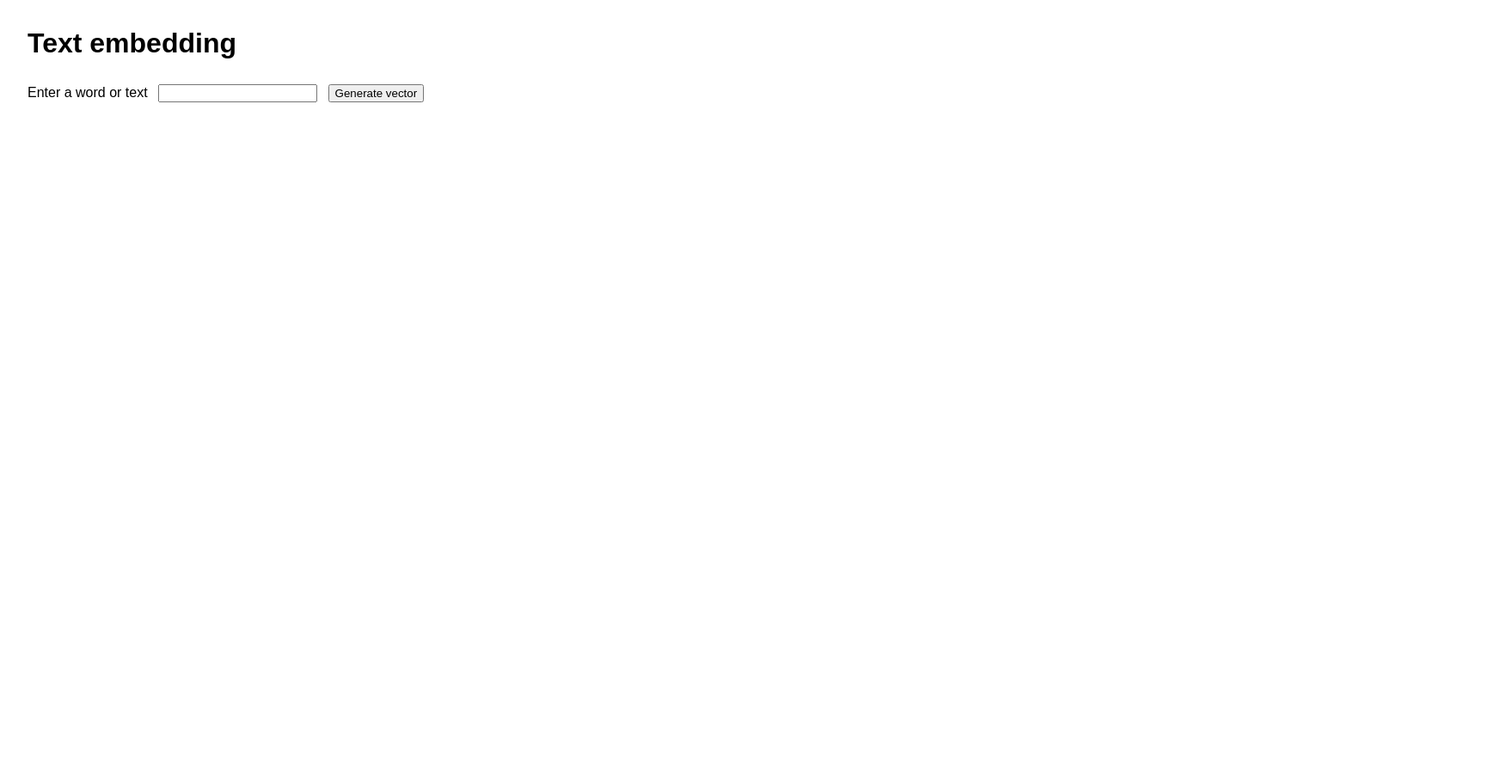
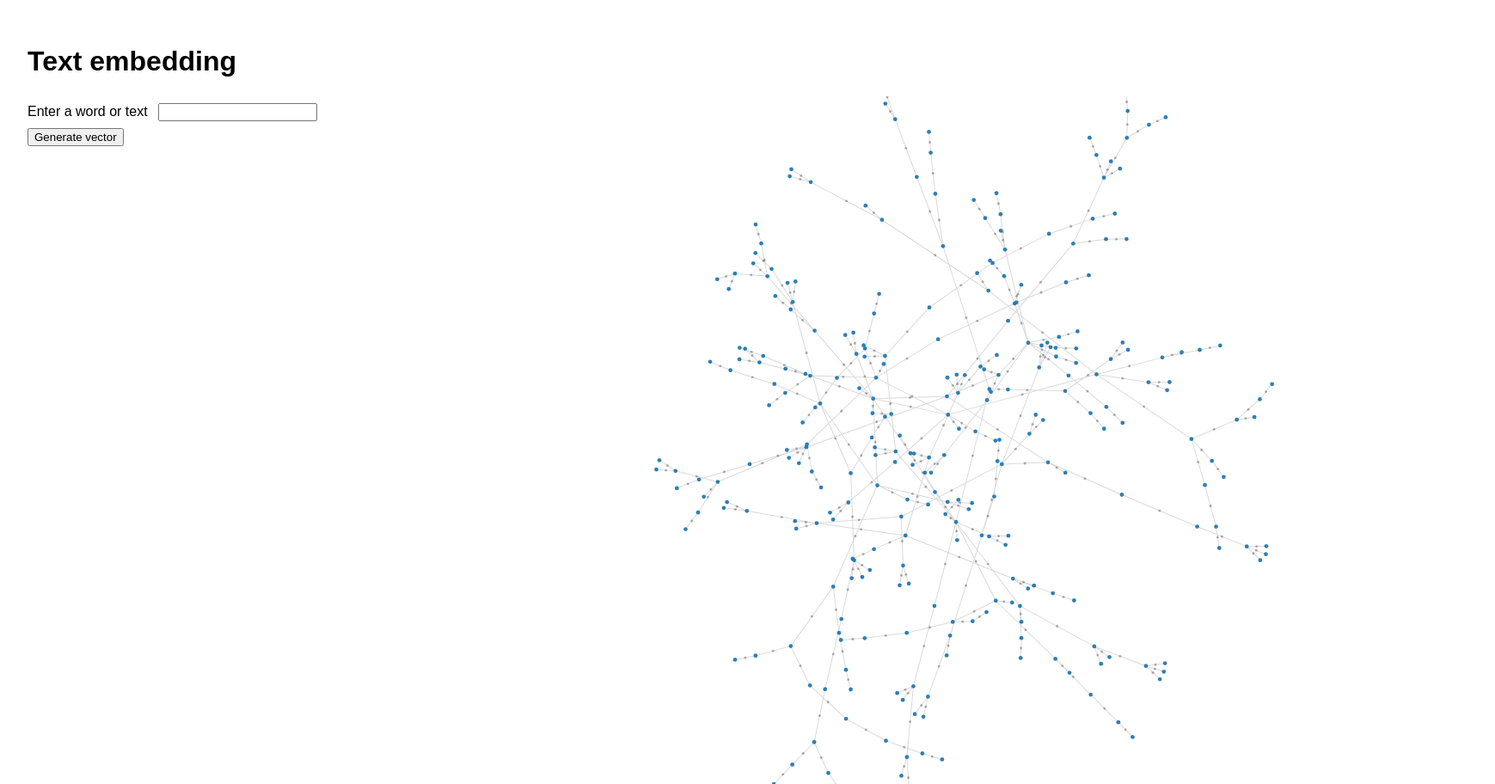
Before and after one commit to Blockbuster2398/Rowdy-Hacks-2026-Code-Visualization, a website built with Vite: page index.html in a window 1280 px wide. Shown: the whole page at 86% size, 1739 px wide, since content can reach past the window. Before the commit the page ends 800 px from the top, so only its background shows below. Built offline with nearby package versions, Linux system fonts and the light colour scheme; animation ran at ten frames a second.

Commit message:
graph prototype

```diff
--- a/index.html
+++ b/index.html
@@ -8,6 +8,8 @@
   <body>
     <main>
       <h1>Text embedding</h1>
+      <div class="content">
+        <section class="embedding-panel">
           <form id="embedding-form">
             <label for="text-input">Enter a word or text</label>
             <input id="text-input" name="text" type="text" required />
@@ -15,7 +17,13 @@
           </form>
           <p id="status" role="status"></p>
           <pre id="output"></pre>
+        </section>
+        <section class="graph-panel" aria-label="Example graph">
+          <div id="graph"></div>
+        </section>
+      </div>
     </main>
     <script type="module" src="/src/main.js"></script>
+    <script type="module" src="/src/graph.js"></script>
   </body>
 </html>
--- a/package.json
+++ b/package.json
@@ -5,7 +5,8 @@
     "preview": "vite preview"
   },
   "dependencies": {
-    "@huggingface/transformers": "^4.3.0"
+    "@huggingface/transformers": "^4.3.0",
+    "force-graph": "^1.52.0"
   },
   "devDependencies": {
     "vite": "^6.0.0"
--- /dev/null
+++ b/src/graph.js
@@ -0,0 +1,16 @@
+import ForceGraph from 'force-graph';
+
+const nodeCount = 300;
+const graphData = {
+  nodes: [...Array(nodeCount).keys()].map((id) => ({ id })),
+  links: [...Array(nodeCount).keys()]
+    .filter((id) => id > 0)
+    .map((id) => ({
+      source: id,
+      target: Math.floor(Math.random() * id),
+    })),
+};
+
+new ForceGraph(document.getElementById('graph'))
+  .linkDirectionalParticles(2)
+  .graphData(graphData);
--- a/src/style.css
+++ b/src/style.css
@@ -1,6 +1,33 @@
 body {
-  margin: 2rem;
+  margin: 0;
+  padding: 2rem;
   font-family: sans-serif;
+}
+
+main {
+  max-width: 1600px;
+  margin: 0 auto;
+}
+
+.content {
+  display: grid;
+  grid-template-columns: minmax(16rem, 1fr) minmax(0, 2fr);
+  gap: 2rem;
+}
+
+.embedding-panel {
+  min-width: 0;
+}
+
+.graph-panel {
+  min-width: 0;
+  height: min(75vh, 800px);
+  min-height: 400px;
+}
+
+#graph {
+  width: 100%;
+  height: 100%;
 }
 
 input {
@@ -11,3 +38,18 @@ pre {
   white-space: pre-wrap;
   overflow-wrap: anywhere;
 }
+
+@media (max-width: 700px) {
+  body {
+    padding: 1rem;
+  }
+
+  .content {
+    grid-template-columns: 1fr;
+    gap: 1rem;
+  }
+
+  .graph-panel {
+    height: 60vh;
+  }
+}
```
Also changed, not shown: 1 other file. Lines whose indentation alone changed are shown as unchanged.
